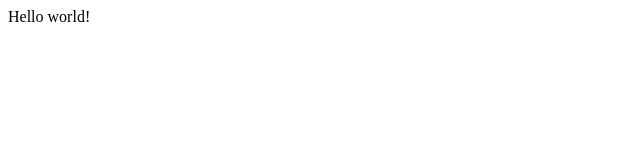
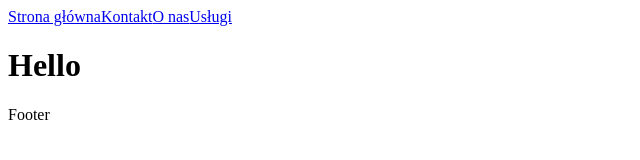
Before and after one commit to KamilGitHubowiec/Mieszkanie-Po-Krakowsku, a Gatsby site: page / in a window 1280 px wide. Shown: the whole page, without its empty margins (0-640 px from the left). Built offline with nearby package versions, Linux system fonts and the light colour scheme; Gatsby itself is replaced by a stand-in of ours.

Commit message:
Initial setup

```diff
--- /dev/null
+++ b/src/components/footer.js
@@ -0,0 +1,11 @@
+import React from 'react'
+
+const Footer = () => {
+  return (
+    <div>
+      Footer
+    </div>
+  )
+}
+
+export default Footer
--- /dev/null
+++ b/src/components/layout.js
@@ -0,0 +1,16 @@
+import React from 'react'
+
+import Footer from './footer'
+import Navbar from './navbar'
+
+const Layout = (props) => {
+  return (
+    <div>
+      <Navbar />
+      { props.children }
+      <Footer />
+    </div>
+  )
+}
+
+export default Layout
--- /dev/null
+++ b/src/components/navbar.js
@@ -0,0 +1,15 @@
+import React from 'react'
+import { Link } from 'gatsby'
+
+const Navbar = () => {
+  return (
+    <div>
+      <Link to='/'>Strona główna</Link>
+      <Link to='/contact'>Kontakt</Link>
+      <Link to='/about'>O nas</Link>
+      <Link to='/services'>Usługi</Link>
+    </div>
+  )
+}
+
+export default Navbar
--- a/src/pages/index.js
+++ b/src/pages/index.js
@@ -1,5 +1,13 @@
 import React from "react"
 
-export default function Home() {
-  return <div>Hello world!</div>
+import Layout from '../components/layout'
+
+const IndexPage = () => {
+  return (
+    <Layout>
+      <h1>Hello</h1>
+    </Layout>
+  )
 }
+
+export default IndexPage
```
Also changed, not shown: gatsby-config.js (+0 -7 lines), src/pages/about.js (added, +13 -0 lines), src/pages/contact.js (added, +13 -0 lines), src/pages/services.js (added, +13 -0 lines), static/assets/favicon.ico (renamed from static/favicon.ico), static/configs.yml (added).
